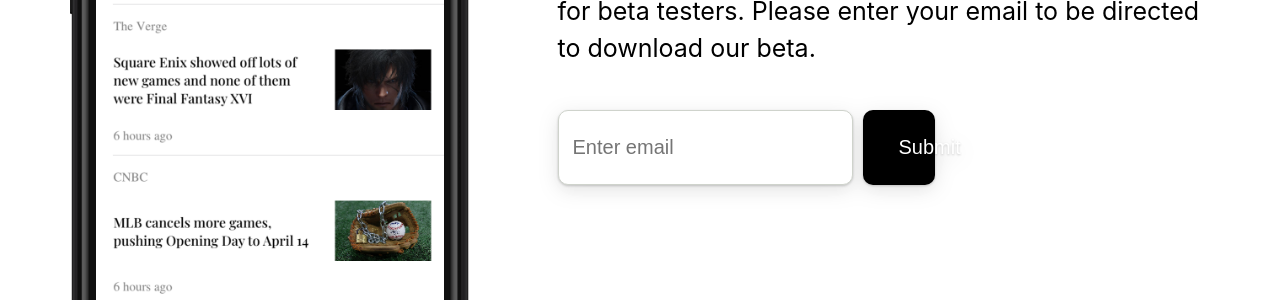
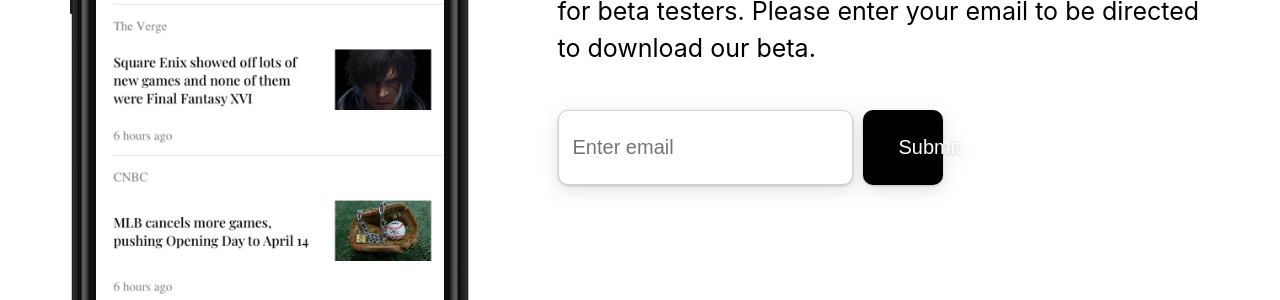
Before and after one commit to ncasson/landingpage, a Jekyll site: the page built from index.html, in a window 1280 px wide. Shown: the part 465-765 px from the top of the page. Built offline with Jekyll 4.4.1, drawn with Linux system fonts in a browser that asks for light colours; nearby versions of some CDN libraries.

Commit message:
Update layout.scss

```diff
--- a/_sass/layout.scss
+++ b/_sass/layout.scss
@@ -694,7 +694,7 @@ footer {
     margin-bottom: 0;
     font-size: 20px;
 	height: 75px;
-	    width:40px;
+	    width:80px;
     font-weight: normal;
     line-height: 1.57142857;
     text-align: center;
```
